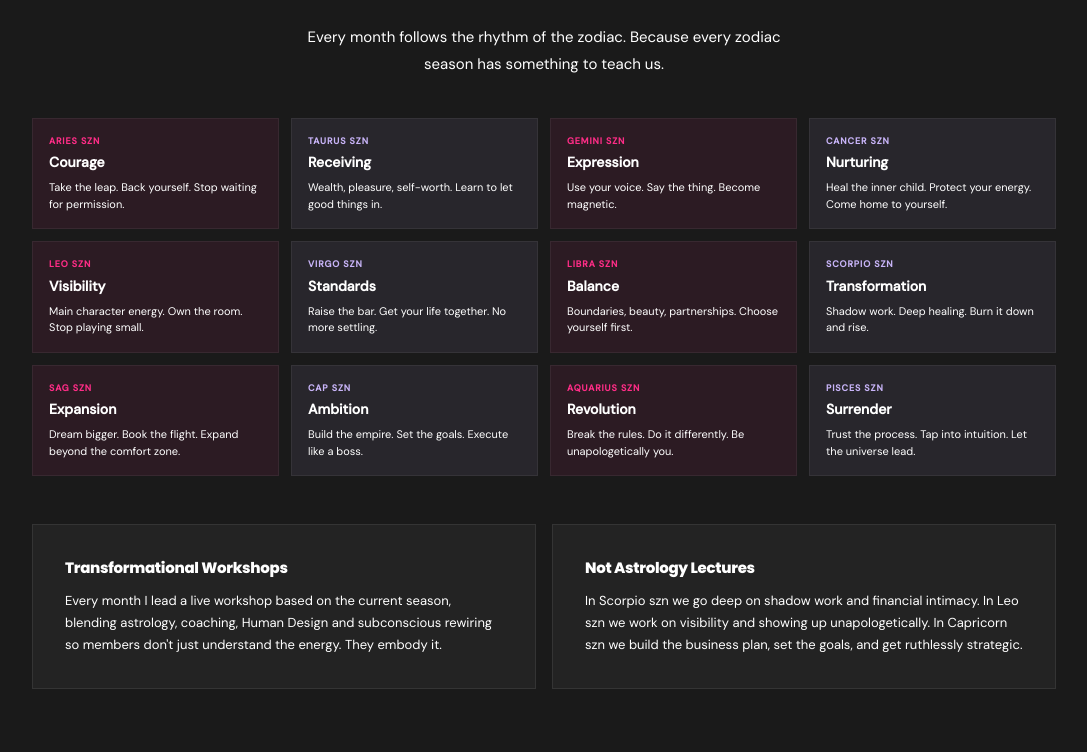
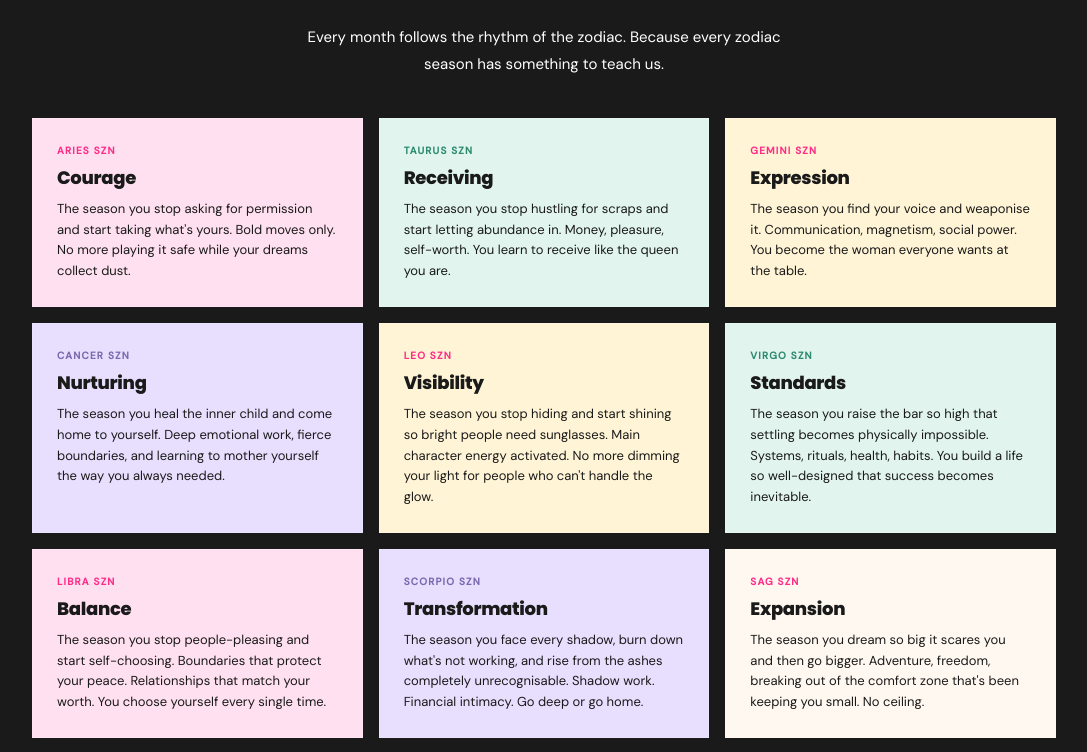
Before and after one commit to betty-myszn/szn-app, a Next.js app: page /waitlist in a window 1280 px wide. Shown: the part 5536-6288 px from the top of the page, without its empty margins (96-1183 px from the left). Built offline with nearby package versions, Linux system fonts and the light colour scheme.

Commit message:
Make zodiac grid cards colourful with sassier descriptions
Coloured backgrounds (pink, mint, gold, lav, cream) instead of
barely-visible dark tints. Longer, bolder descriptions for each
season. Dark text for readability on light cards.

Co-Authored-By: Claude Opus 4.6 <noreply@anthropic.com>

```diff
--- a/src/app/waitlist/page.tsx
+++ b/src/app/waitlist/page.tsx
@@ -427,29 +427,29 @@ export default function WaitlistPage() {
             Every month follows the rhythm of the zodiac. Because every zodiac season has something to teach us.
           </p>
 
-          <div className="grid grid-cols-2 sm:grid-cols-3 md:grid-cols-4 gap-3 mb-12">
+          <div className="grid grid-cols-1 sm:grid-cols-2 md:grid-cols-3 gap-4 mb-12">
             {[
-              { slug: "aries", szn: "Aries szn", lesson: "Courage", desc: "Take the leap. Back yourself. Stop waiting for permission." },
-              { slug: "taurus", szn: "Taurus szn", lesson: "Receiving", desc: "Wealth, pleasure, self-worth. Learn to let good things in." },
-              { slug: "gemini", szn: "Gemini szn", lesson: "Expression", desc: "Use your voice. Say the thing. Become magnetic." },
-              { slug: "cancer", szn: "Cancer szn", lesson: "Nurturing", desc: "Heal the inner child. Protect your energy. Come home to yourself." },
-              { slug: "leo", szn: "Leo szn", lesson: "Visibility", desc: "Main character energy. Own the room. Stop playing small." },
-              { slug: "virgo", szn: "Virgo szn", lesson: "Standards", desc: "Raise the bar. Get your life together. No more settling." },
-              { slug: "libra", szn: "Libra szn", lesson: "Balance", desc: "Boundaries, beauty, partnerships. Choose yourself first." },
-              { slug: "scorpio", szn: "Scorpio szn", lesson: "Transformation", desc: "Shadow work. Deep healing. Burn it down and rise." },
-              { slug: "sagittarius", szn: "Sag szn", lesson: "Expansion", desc: "Dream bigger. Book the flight. Expand beyond the comfort zone." },
-              { slug: "capricorn", szn: "Cap szn", lesson: "Ambition", desc: "Build the empire. Set the goals. Execute like a boss." },
-              { slug: "aquarius", szn: "Aquarius szn", lesson: "Revolution", desc: "Break the rules. Do it differently. Be unapologetically you." },
-              { slug: "pisces", szn: "Pisces szn", lesson: "Surrender", desc: "Trust the process. Tap into intuition. Let the universe lead." },
-            ].map((s, i) => (
-              <Link key={s.szn} href={`/seasons/${s.slug}`} className="no-underline p-4 block" style={{ background: i % 2 === 0 ? "rgba(255,45,135,0.08)" : "rgba(200,180,248,0.08)", border: "1px solid rgba(255,255,255,0.06)", transition: "opacity 0.15s" }}>
-                <div style={{ fontSize: 9, fontWeight: 700, letterSpacing: "0.1em", textTransform: "uppercase", color: i % 2 === 0 ? "var(--pink)" : "var(--lav)", marginBottom: 4 }}>
+              { slug: "aries", szn: "Aries szn", lesson: "Courage", desc: "The season you stop asking for permission and start taking what's yours. Bold moves only. No more playing it safe while your dreams collect dust.", bg: "var(--pink-light)", accent: "var(--pink)" },
+              { slug: "taurus", szn: "Taurus szn", lesson: "Receiving", desc: "The season you stop hustling for scraps and start letting abundance in. Money, pleasure, self-worth. You learn to receive like the queen you are.", bg: "var(--mint)", accent: "#2d8a6e" },
+              { slug: "gemini", szn: "Gemini szn", lesson: "Expression", desc: "The season you find your voice and weaponise it. Communication, magnetism, social power. You become the woman everyone wants at the table.", bg: "var(--gold)", accent: "var(--pink)" },
+              { slug: "cancer", szn: "Cancer szn", lesson: "Nurturing", desc: "The season you heal the inner child and come home to yourself. Deep emotional work, fierce boundaries, and learning to mother yourself the way you always needed.", bg: "var(--lav-light)", accent: "#7B68AE" },
+              { slug: "leo", szn: "Leo szn", lesson: "Visibility", desc: "The season you stop hiding and start shining so bright people need sunglasses. Main character energy activated. No more dimming your light for people who can't handle the glow.", bg: "var(--gold)", accent: "var(--pink)" },
+              { slug: "virgo", szn: "Virgo szn", lesson: "Standards", desc: "The season you raise the bar so high that settling becomes physically impossible. Systems, rituals, health, habits. You build a life so well-designed that success becomes inevitable.", bg: "var(--mint)", accent: "#2d8a6e" },
+              { slug: "libra", szn: "Libra szn", lesson: "Balance", desc: "The season you stop people-pleasing and start self-choosing. Boundaries that protect your peace. Relationships that match your worth. You choose yourself every single time.", bg: "var(--pink-light)", accent: "var(--pink)" },
+              { slug: "scorpio", szn: "Scorpio szn", lesson: "Transformation", desc: "The season you face every shadow, burn down what's not working, and rise from the ashes completely unrecognisable. Shadow work. Financial intimacy. Go deep or go home.", bg: "var(--lav-light)", accent: "#7B68AE" },
+              { slug: "sagittarius", szn: "Sag szn", lesson: "Expansion", desc: "The season you dream so big it scares you and then go bigger. Adventure, freedom, breaking out of the comfort zone that's been keeping you small. No ceiling.", bg: "var(--cream)", accent: "var(--pink)" },
+              { slug: "capricorn", szn: "Cap szn", lesson: "Ambition", desc: "The season you become the CEO of your own life. Build the business plan. Set the scary goals. Execute like a boss. No permission needed, no apologies given.", bg: "var(--mint)", accent: "#2d8a6e" },
+              { slug: "aquarius", szn: "Aquarius szn", lesson: "Revolution", desc: "The season you break every rule that was never yours to follow. Stop fitting in, start building your own lane. Be so unapologetically yourself that the world makes room.", bg: "var(--lav-light)", accent: "#7B68AE" },
+              { slug: "pisces", szn: "Pisces szn", lesson: "Surrender", desc: "The season you stop forcing and start flowing. Trust the process. Tap into your intuition louder than your overthinking. Let the universe lead for once.", bg: "var(--cream)", accent: "#7B68AE" },
+            ].map((s) => (
+              <Link key={s.szn} href={`/seasons/${s.slug}`} className="no-underline p-6 block" style={{ background: s.bg, border: "1px solid rgba(255,255,255,0.1)", transition: "opacity 0.15s" }}>
+                <div style={{ fontSize: 10, fontWeight: 700, letterSpacing: "0.12em", textTransform: "uppercase", color: s.accent, marginBottom: 6 }}>
                   {s.szn}
                 </div>
-                <div style={{ fontSize: 14, fontWeight: 700, color: "#fff", marginBottom: 6 }}>
+                <div style={{ fontFamily: pp, fontSize: 18, fontWeight: 800, color: "var(--dark)", marginBottom: 8, letterSpacing: "-0.3px" }}>
                   {s.lesson}
                 </div>
-                <div style={{ fontSize: 11, lineHeight: 1.5, color: "#fff" }}>
+                <div style={{ fontSize: 13, lineHeight: 1.6, color: "var(--dark)" }}>
                   {s.desc}
                 </div>
               </Link>
```
